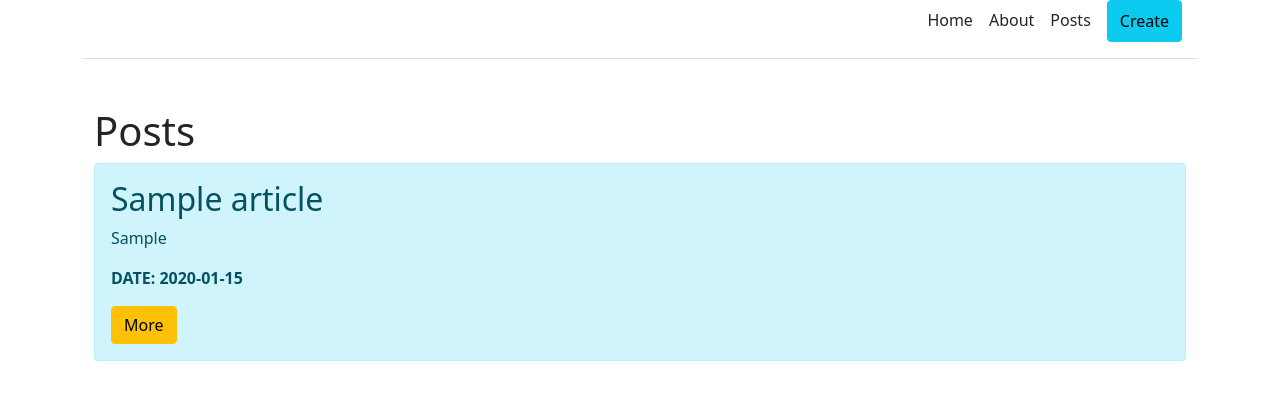
After one commit to bogutskii/flask_example, a Flask app: page /posts in a window 1280 px wide. The commit adds this page. Shown: the top 400 px of the page. Run offline with Flask 2, Linux system fonts and the light colour scheme; tables that the repository leaves empty hold one stand-in row (values such as "Sample post").

Commit message:
add delete post

```diff
--- a/app.py
+++ b/app.py
@@ -37,7 +37,7 @@ def create_post():
         try:
             db.session.add(article)
             db.session.commit()
-            return redirect('/')
+            return redirect('/posts')
         except:
             return 'INPUT ERROR!'
     else:
@@ -46,9 +46,25 @@ def create_post():
 
 @app.route('/posts')
 def posts():
-    articles = Article.query.order_by(Article.date).all()
+    articles = Article.query.order_by(Article.date.desc()).all()
+    return render_template('posts.html', articles=articles)
 
-    return render_template('posts.html', articles=articles)
+
+@app.route('/posts/<int:id>')
+def posts_detail(id):
+    article = Article.query.get(id)
+    return render_template('posts_detail.html', article=article)
+
+
+@app.route('/posts/<int:id>/delete')
+def posts_delete(id):
+    article = Article.query.get_or_404(id)
+    try:
+        db.session.delete(article)
+        db.session.commit()
+        return redirect('/posts')
+    except:
+        return "delete post Error!"
 
 
 @app.route('/about')
--- a/templates/base.html
+++ b/templates/base.html
@@ -15,7 +15,8 @@
       <nav class="d-inline-flex mt-2 mt-md-0 ms-md-auto">
         <a class="me-3 py-2 text-dark text-decoration-none" href="/">Home</a>
         <a class="me-3 py-2 text-dark text-decoration-none" href="/about">About</a>
-        <a class="me-3 py-2 text-dark text-decoration-none" href="/create_post">create</a>
+        <a class="me-3 py-2 text-dark text-decoration-none" href="/posts">Posts</a>
+        <a class="me-3 py-2 btn btn-info" href="/create_post">Create</a>
       </nav>
     </div>
   </header>
--- /dev/null
+++ b/templates/posts.html
@@ -0,0 +1,20 @@
+{% extends 'base.html' %}
+
+{% block title %}
+Posts
+{% endblock %}
+
+
+{% block body %}
+<div class="container mt-5">
+    <h1>Posts</h1>
+    {% for post in articles %}
+    <div class="alert alert-info">
+        <h2>{{post.title}}</h2>
+        <p>{{post.intro}}</p>
+        <p><b>DATE: {{post.date.date()}}</b></p>
+        <a href="/posts/{{post.id}}" class="btn btn-warning"> More</a>
+    </div>
+    {% endfor %}
+</div>
+{% endblock %}
```
Also changed, not shown: templates/posts_detail.html (added, +19 -0 lines).
